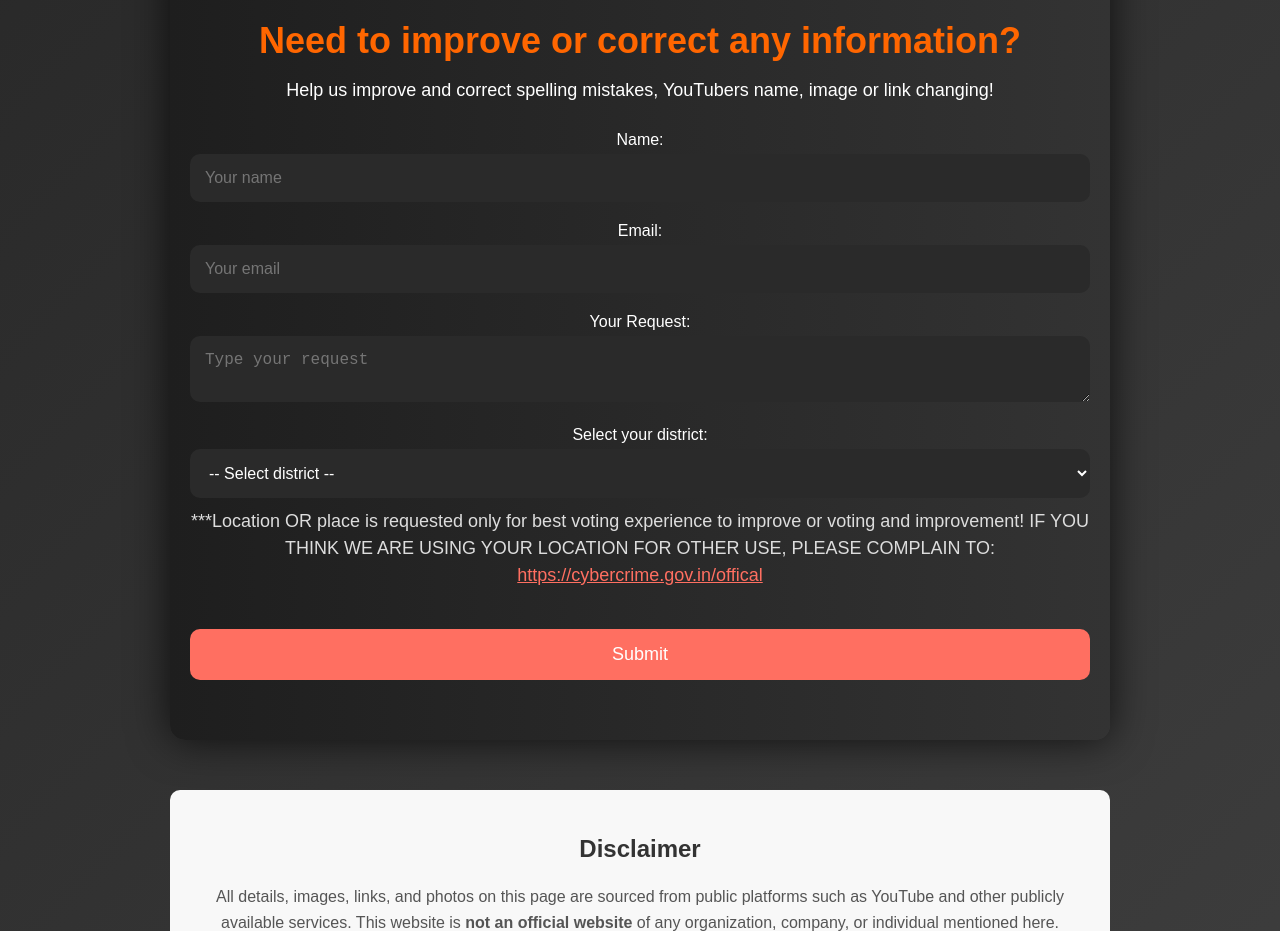
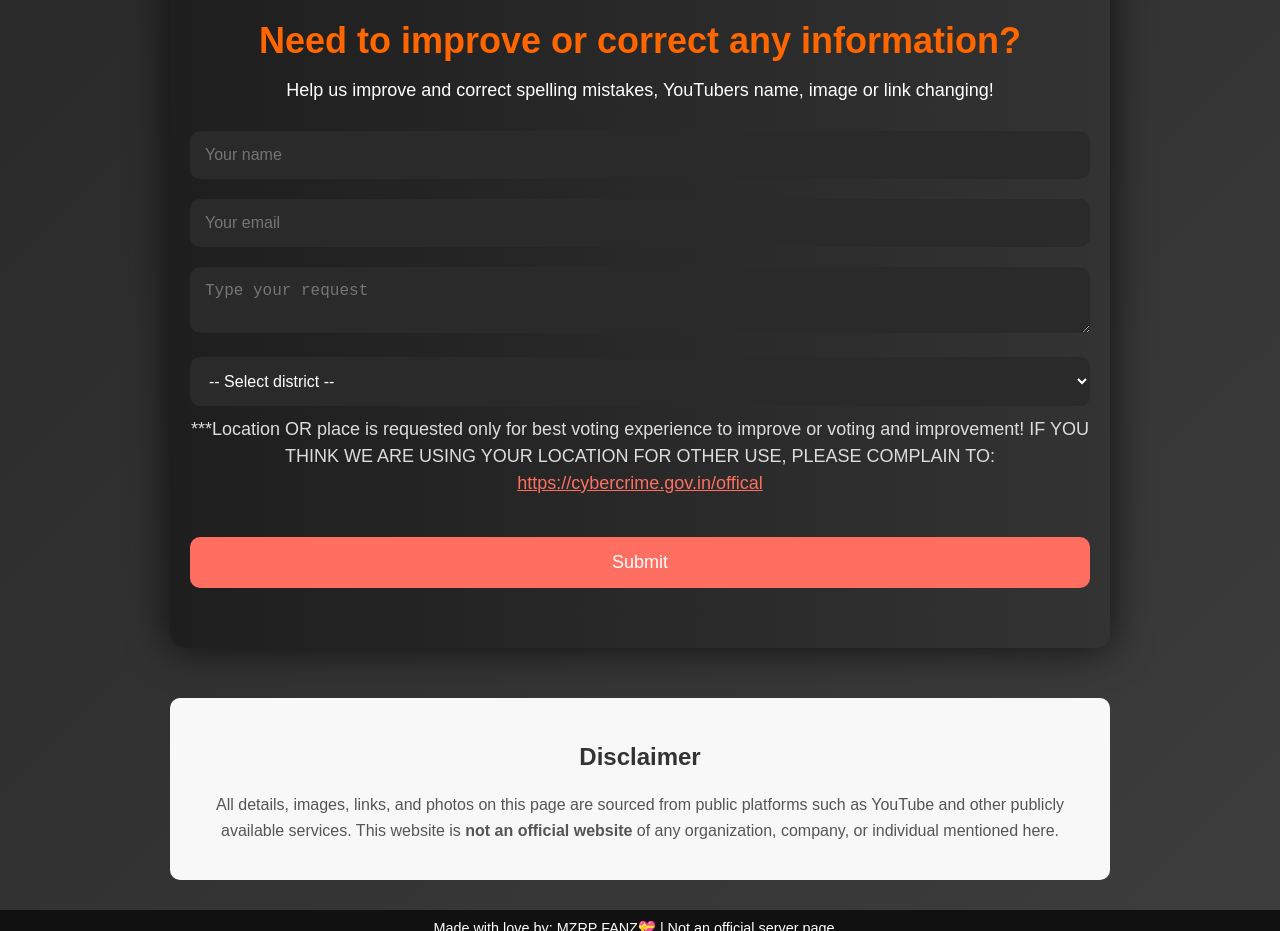
Before and after one commit to adwaithaan/mzrp.com, a plain HTML site: page index.html in a window 1280 px wide. Shown: the part 1420-2351 px from the top of the page. Drawn offline with Linux system fonts and the light colour scheme.

Commit message:
index.html

```diff
--- a/index.html
+++ b/index.html
@@ -318,16 +318,12 @@
   <p>Help us improve and correct spelling mistakes, YouTubers name, image or link changing!</p>
 
   <form id="infoForm">
-    <label>Name:</label>
     <input type="text" id="name" placeholder="Your name">
 
-    <label>Email:</label>
     <input type="email" id="email" placeholder="Your email">
 
-    <label>Your Request:</label>
     <textarea id="message" placeholder="Type your request"></textarea>
 
-    <label>Select your district:</label>
     <select id="place">
       <option value="">-- Select district --</option>
       <option value="ernakulam">Ernakulam (Kochi)</option>
```
